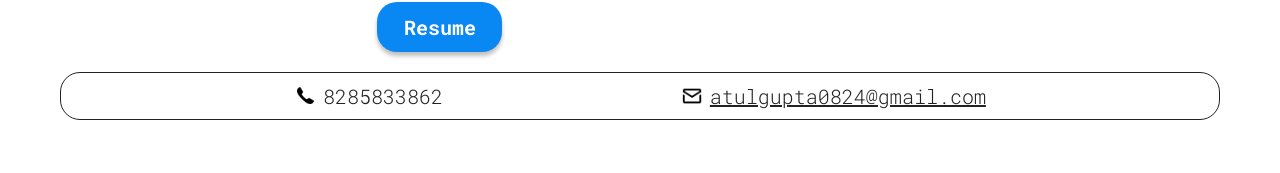
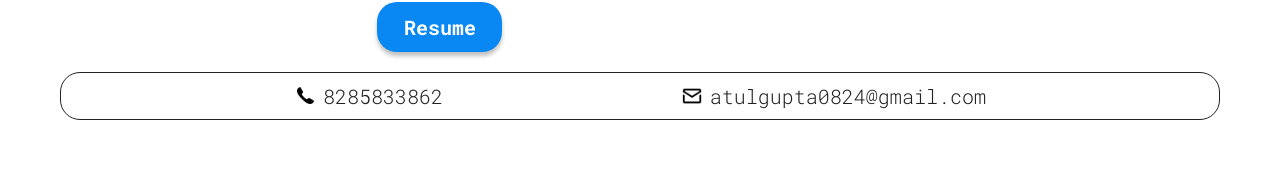
Before and after one commit to atul7800/Portfolio, a React (Vite) app: page / in a window 1280 px wide. Shown: the part 513-686 px from the top of the page. Built offline with nearby package versions, Linux system fonts and the light colour scheme.

Commit message:
Updated Projects

```diff
--- a/src/sections/hero/Hero.jsx
+++ b/src/sections/hero/Hero.jsx
@@ -82,7 +82,7 @@
           <span className={styles.email}>
             <img src={email} alt="Email" />
             <p className={styles.emaiInfo}>
-              <a href={`mailto:${emailID}`}>atulgupta0824@gmail.com</a>
+              <a style={{textDecoration:'none'}} href={`mailto:${emailID}`}>atulgupta0824@gmail.com</a>
             </p>
           </span>
         </span>
```
